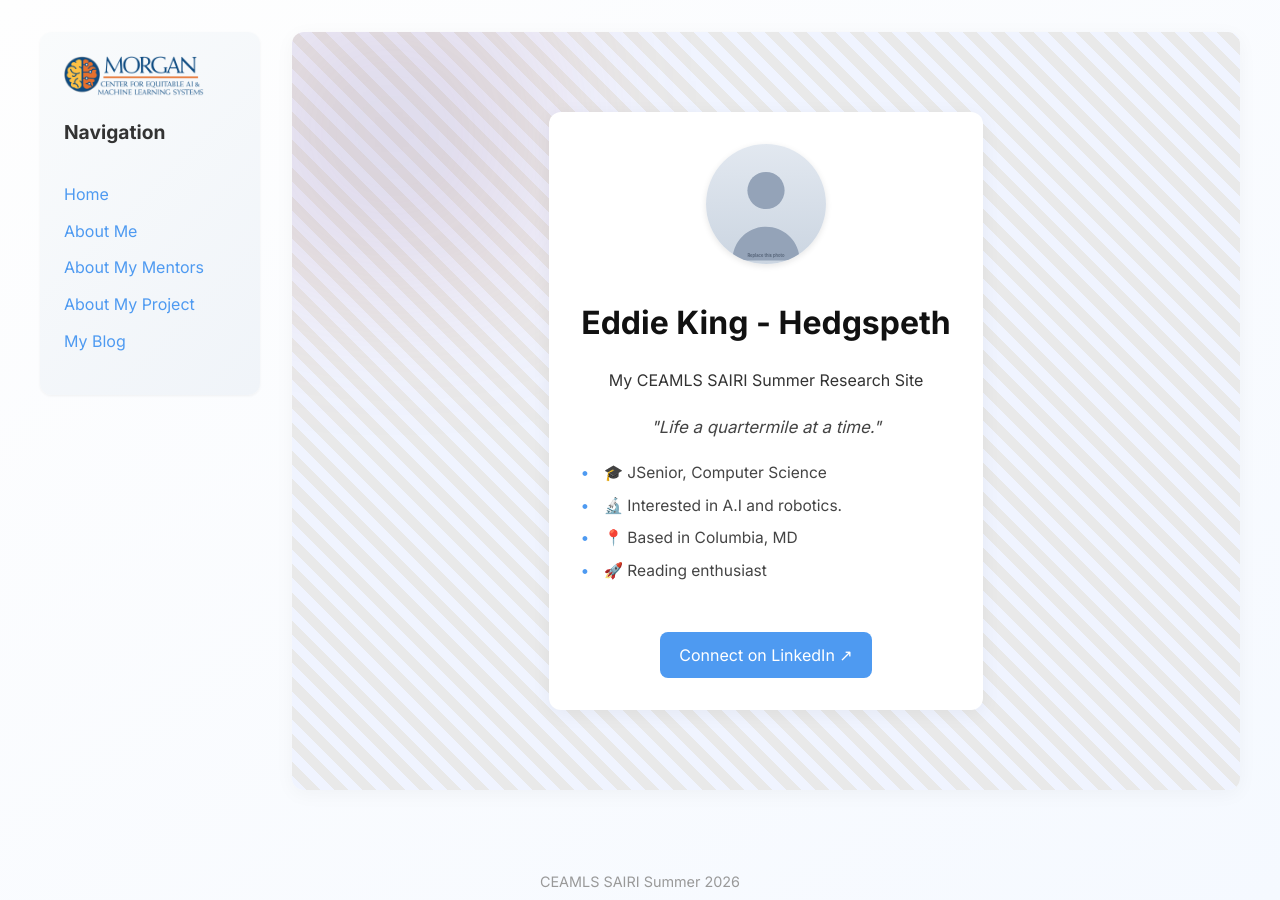
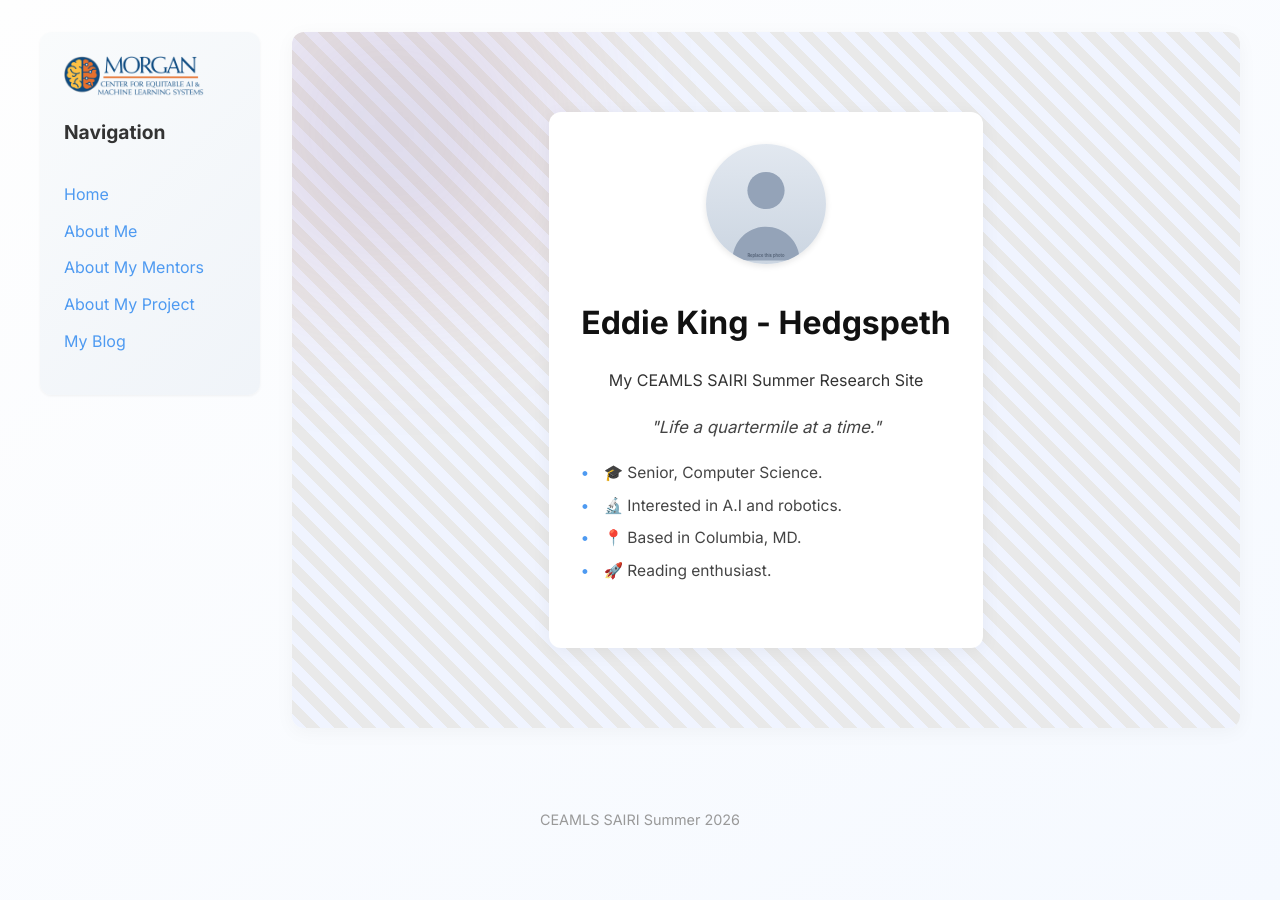
Before and after one commit to eddiejkh-del/eddiejkh-delceamls26.github.io, a Jekyll site: the page built from index.md, in a window 1280 px wide. Built offline with Jekyll 4.4.1, drawn with Linux system fonts in a browser that asks for light colours.

Commit message:
Update index.md

```diff
--- a/index.md
+++ b/index.md
@@ -7,18 +7,18 @@ description: My CEAMLS SAIRI Summer Research Site
 motto: "Life a quartermile at a time."
 
 quick_facts:
-  - "🎓 JSenior, Computer Science"
+  - "🎓 Senior, Computer Science."
   - "🔬 Interested in A.I and robotics."
-  - "📍 Based in Columbia, MD"
-  - "🚀 Reading enthusiast"
+  - "📍 Based in Columbia, MD."
+  - "🚀 Reading enthusiast."
 
-linkedin: https://www.linkedin.com/in/example
+LinkedIn: https://www.linkedin.com/in/example
 image: /assets/images/profile.svg
 
 # A "Currently" block — three short status lines for the home page.
 currently:
   - label: Reading
-    text: "The Design of Everyday Things — Don Norman"
+    text: "The Design of Everyday Things — Don Norman."
   - label: Building
     text: "A small Raspberry Pi sensor logging dashboard"
   - label: Wondering
```
